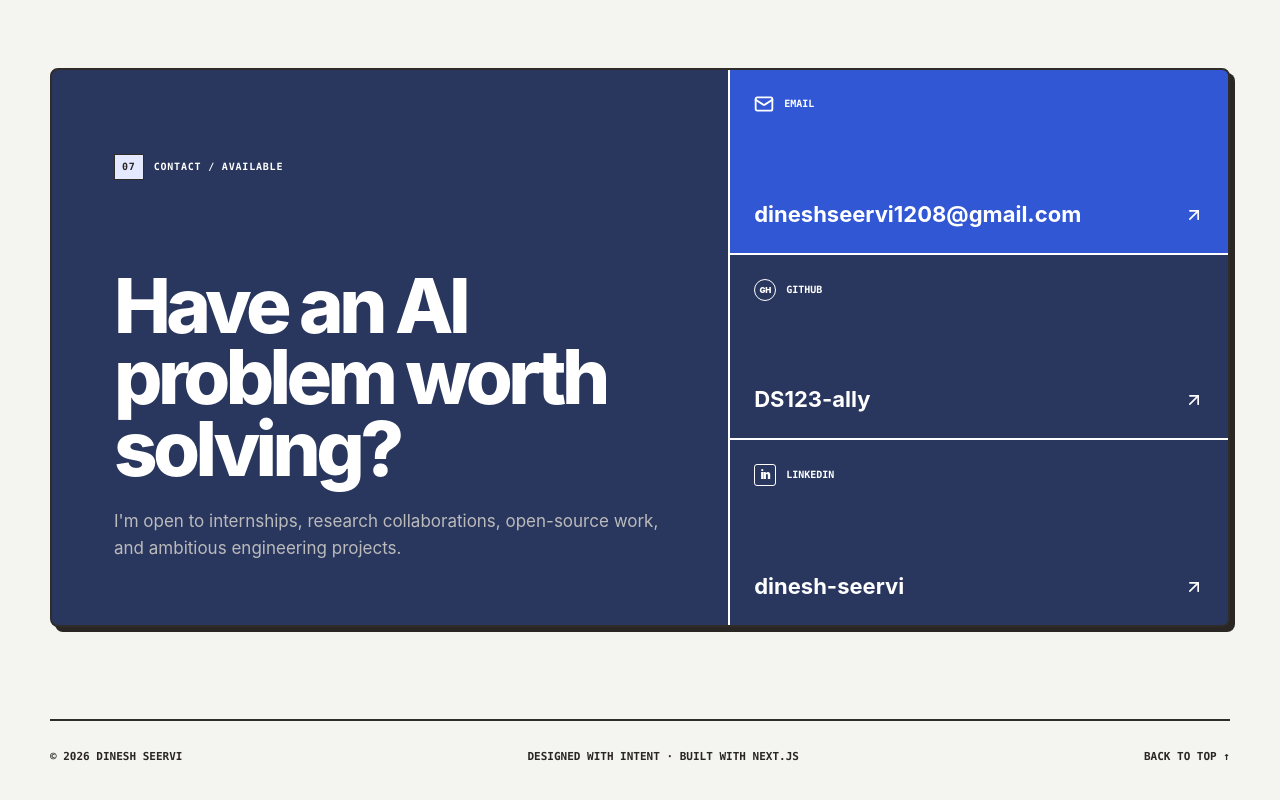
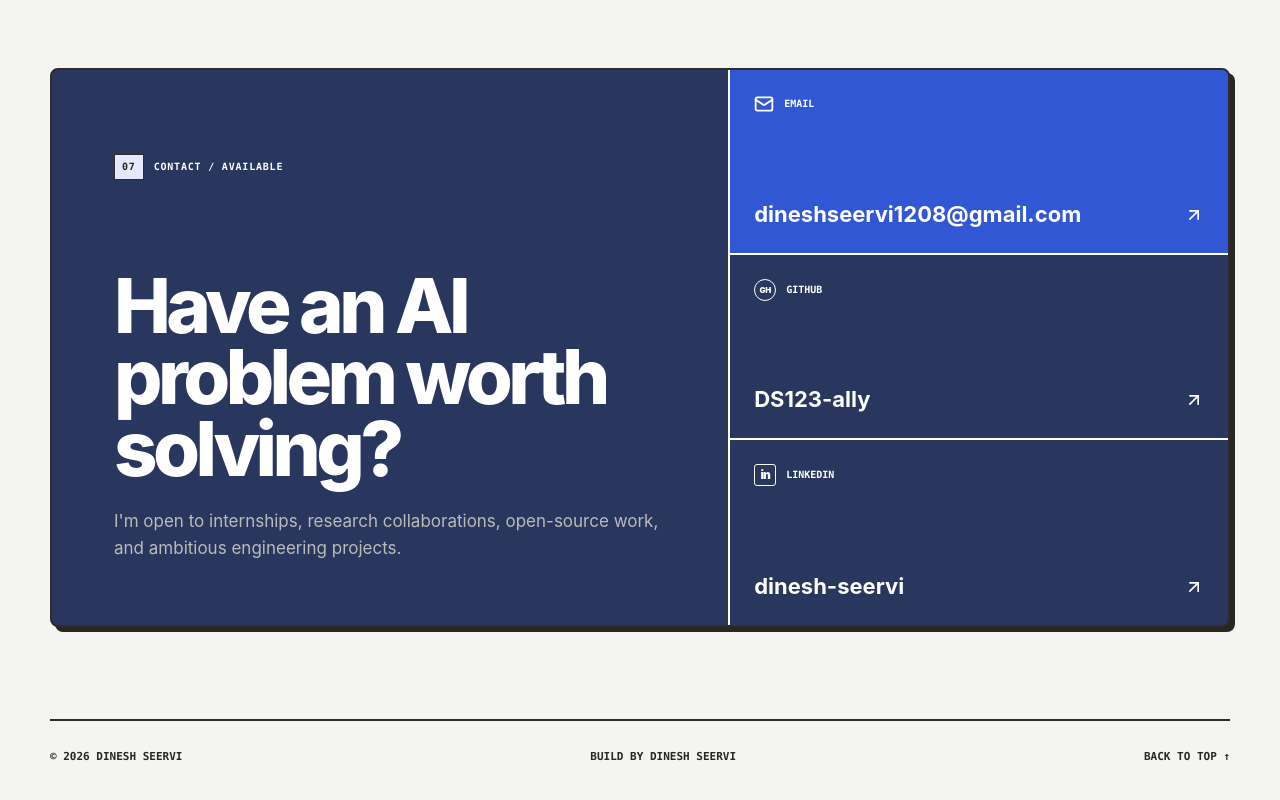
Before and after one commit to DS123-ally/My-Portfolio, a Next.js app: page / in a window 1280 px wide. Shown: the part 6203-7003 px from the top of the page. Built offline with nearby package versions, Linux system fonts and the light colour scheme.

Commit message:
Add frontend UI changes

```diff
--- a/app/page.tsx
+++ b/app/page.tsx
@@ -257,7 +257,7 @@ export default function Home() {
           </div>
         </section>
       </main>
-      <footer className="site-footer"><span>© 2026 Dinesh Seervi</span><span>Designed with intent · Built with Next.js</span><a href="#top">Back to top ↑</a></footer>
+      <footer className="site-footer"><span>© 2026 Dinesh Seervi</span><span>Build By Dinesh Seervi</span><a href="#top">Back to top ↑</a></footer>
       <ChatBot />
     </>
   )
```
